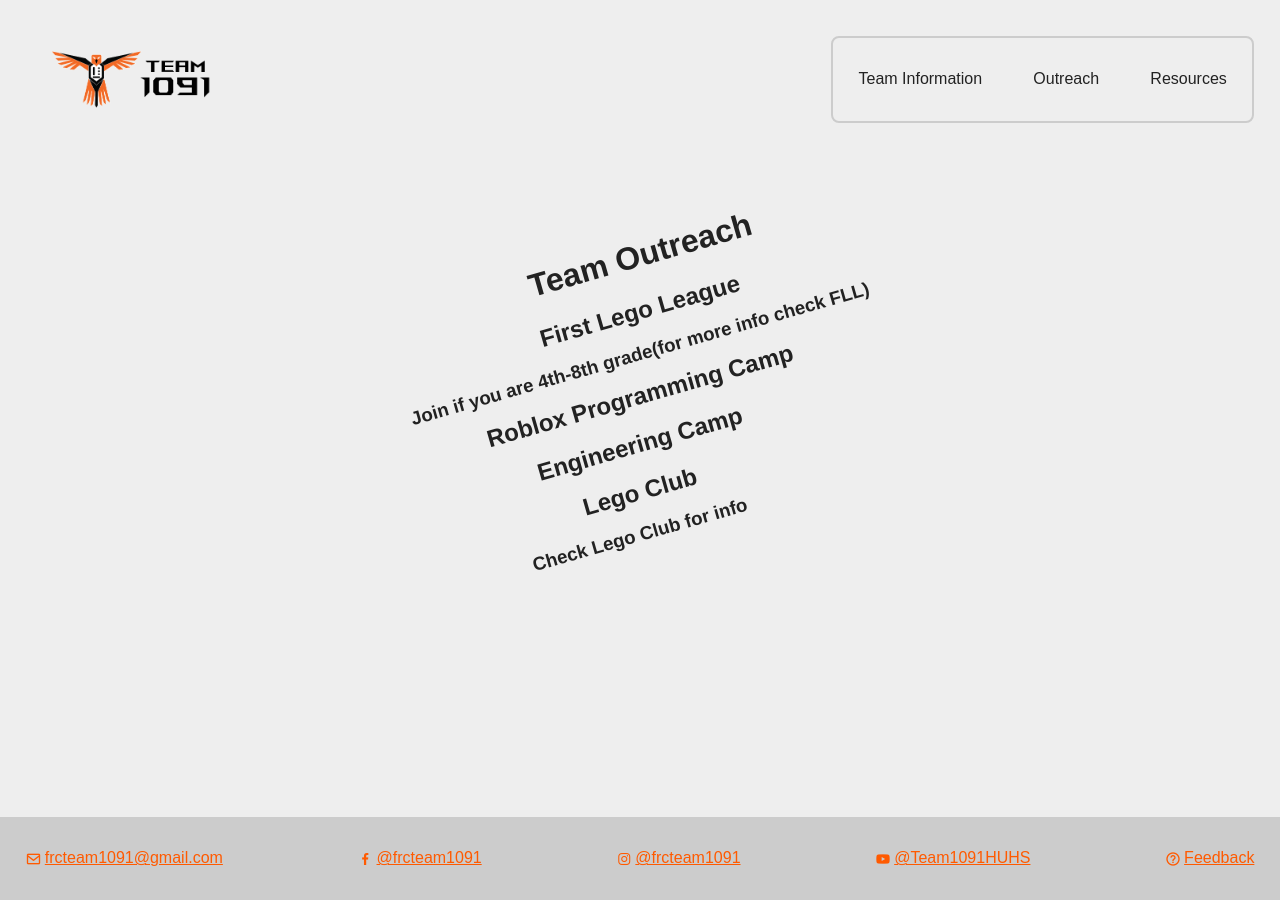
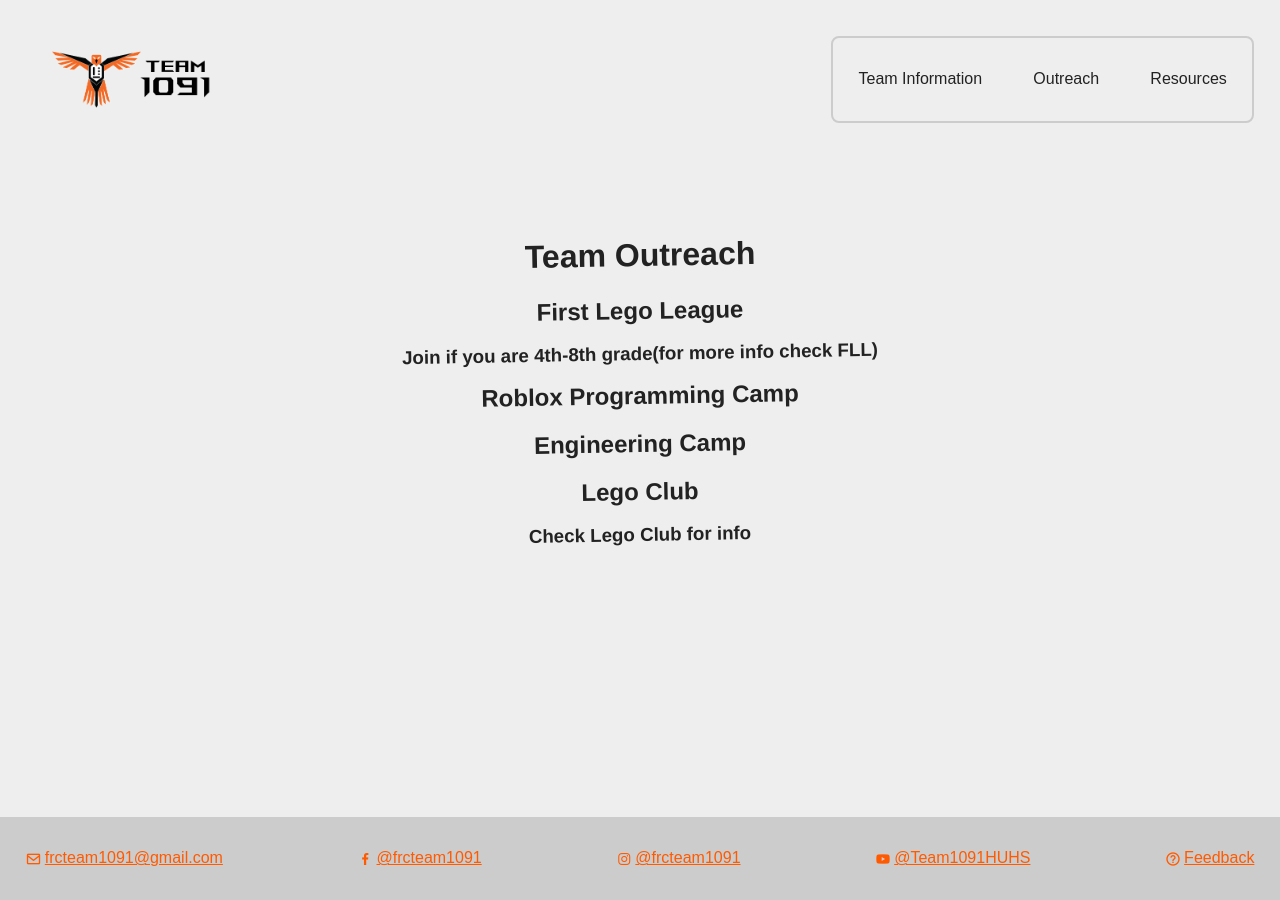
Before and after one commit to Team1091/team1091.github.io, a Jekyll site: the page built from outreach.html, in a window 1280 px wide. Built offline with Jekyll 4.4.1, drawn with Linux system fonts in a browser that asks for light colours.

Commit message:
normal push

```diff
--- a/css/styles.css
+++ b/css/styles.css
@@ -66,7 +66,7 @@ td {
 
 h1, h2, h3 {
     text-align: center;
-    transform:rotate(-15.98deg);
+    transform:rotate(-1.02deg);
 }
 
 a, i {
```
